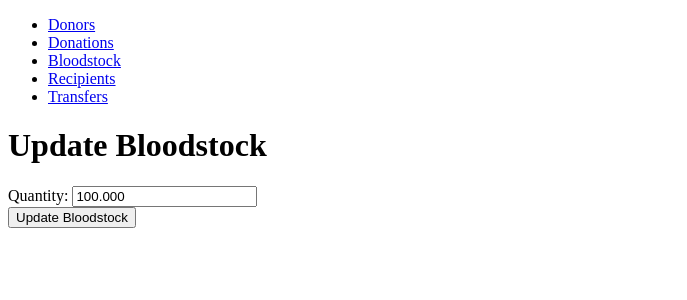
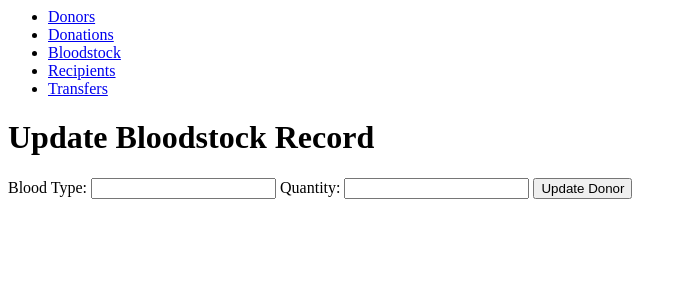
Before and after one commit to singeltary/cs340_f, a Flask app: template templates/update_bloodstock.j2 in a window 1280 px wide. Shown: the top 300 px of the page, without its empty margins (0-687 px from the left). Run offline with Flask 3, Linux system fonts and the light colour scheme; the template is opened without the code that fills it, so the values that code supplies are empty; parts of the project's set-up code (start-up, migrations or seed data) failed here and were passed over; some libraries are stand-ins or nearby versions.

Commit message:
Update update_bloodstock.j2

```diff
--- a/templates/update_bloodstock.j2
+++ b/templates/update_bloodstock.j2
@@ -1,4 +1,3 @@
-<!DOCTYPE html>
 <html>
 
 <head>
@@ -13,12 +12,15 @@
         <li><a href="recipients.html">Recipients</a></li>
         <li><a href="transfers.html">Transfers</a></li>
     </ul>
-    <h1>Update Bloodstock</h1>
-    <form action="/update_bloodstock" method="POST">
-        <input type="hidden" id="type" name="type" value="A+">
+    <h1>Update Bloodstock Record</h1>
+    <form action="/update_bloodstock/{{bloodstock[0]['type']}}" method="post">
+        <label for="type">Blood Type:</label>
+        <input type="text" name="type" value="{{bloodstock[0]['type']}}" readonly>
+
         <label for="quantity">Quantity:</label>
-        <input type="text" id="quantity" name="quantity" required value="100.000"><br>
-        <button type="submit">Update Bloodstock</button>
+        <input type="number" name="quantity" value="{{bloodstock[0]['quantity']}}">
+
+        <button type="submit">Update Donor</button>
     </form>
 </body>
 
```
